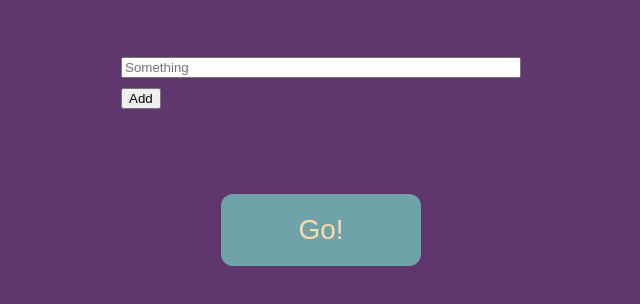
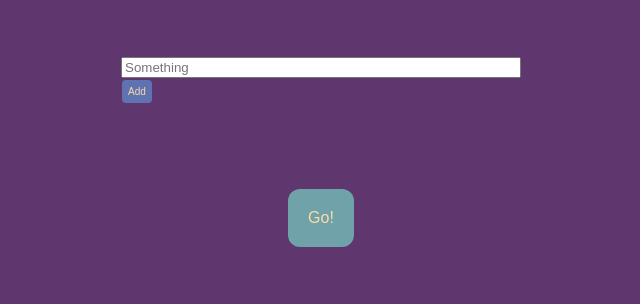
Before and after one commit to Annaofdoom/help-me-choose, a plain HTML site: page index.html in a window 1280 px wide. Shown: the part 228-532 px from the top of the page, without its empty margins (319-959 px from the left). Drawn offline with nearby package versions, Linux system fonts and the light colour scheme.

Commit message:
javascript dag 2 och knappfix

```diff
--- a/index.html
+++ b/index.html
@@ -14,7 +14,7 @@
       <button class="addOption">Add</button>
     </div>
     <div class="resultSection"></div>
-    <button class="gobutton">Go!</button>
+    <button class="submit">Go!</button>
 
     <script src="https://code.jquery.com/jquery-3.2.1.min.js"></script>
     <script>
@@ -24,9 +24,20 @@
         var add_option = function() {
           $('.inputs').append('<input></input>')
          }
-
           $('.addOption').click(add_option)
 
+        var options = []
+        var submit = function() {
+          $('.inputSection').hide()
+          $('.resultSection').css('display', 'flex')
+          $('input').each(function() {
+            options.push($(this).val())
+          })
+        var winner = options[Math.floor(Math.random() * options.length)]
+        console.log(winner)
+        $('.resultSection').text(winner)
+        }
+        $('.submit').click(submit)
       })
     </script>
   </body>
--- a/main.css
+++ b/main.css
@@ -34,19 +34,38 @@ input {
 
 .addOption {
   margin-top: 10px;
+  background-color: #5f72b2;
+  border: none;
+  color: #ffdaa9;
+  padding: 6px;
+  text-align: center;
+  text-decoration: none;
+  display: inline-block;
+  font-size: 10px;
+  margin: 2px 1px;
+  cursor: pointer;
+  border-radius: 4px;
 }
 
-.gobutton {
-  background-color: #6fa3a9;
-  border: none;
+.resultSection {
+  height: 300px;
+  display: flex;
+  justify-content: center;
+  align-items: center;
+  font-size: 35px;
   color: #ffdaa9;
-  text-align: center;
-  font-size: 28px;
-  padding: 20px;
-  width: 200px;
-  margin: 5px;
+  font-family: "lato", sans-serif;
 }
 
-.gobutton {
-  border-radius: 12px;
-}
+.submit {
+    background-color: #6fa3a9;
+    border: none;
+    color: #ffdaa9;
+    padding: 20px;
+    text-align: center;
+    text-decoration: none;
+    display: inline-block;
+    font-size: 16px;
+    margin: 4px 2px;
+    cursor: pointer;
+    border-radius: 12px;
```
